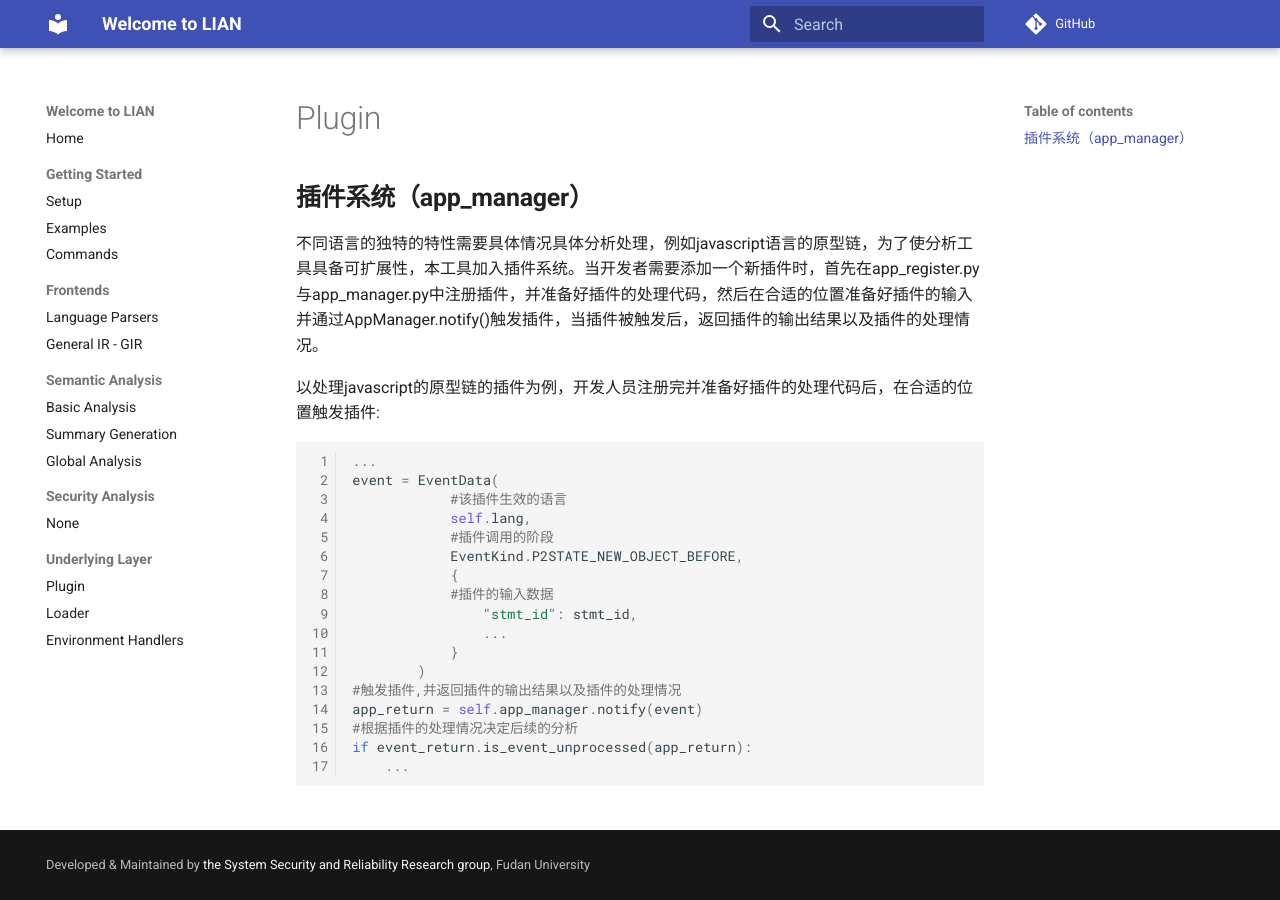
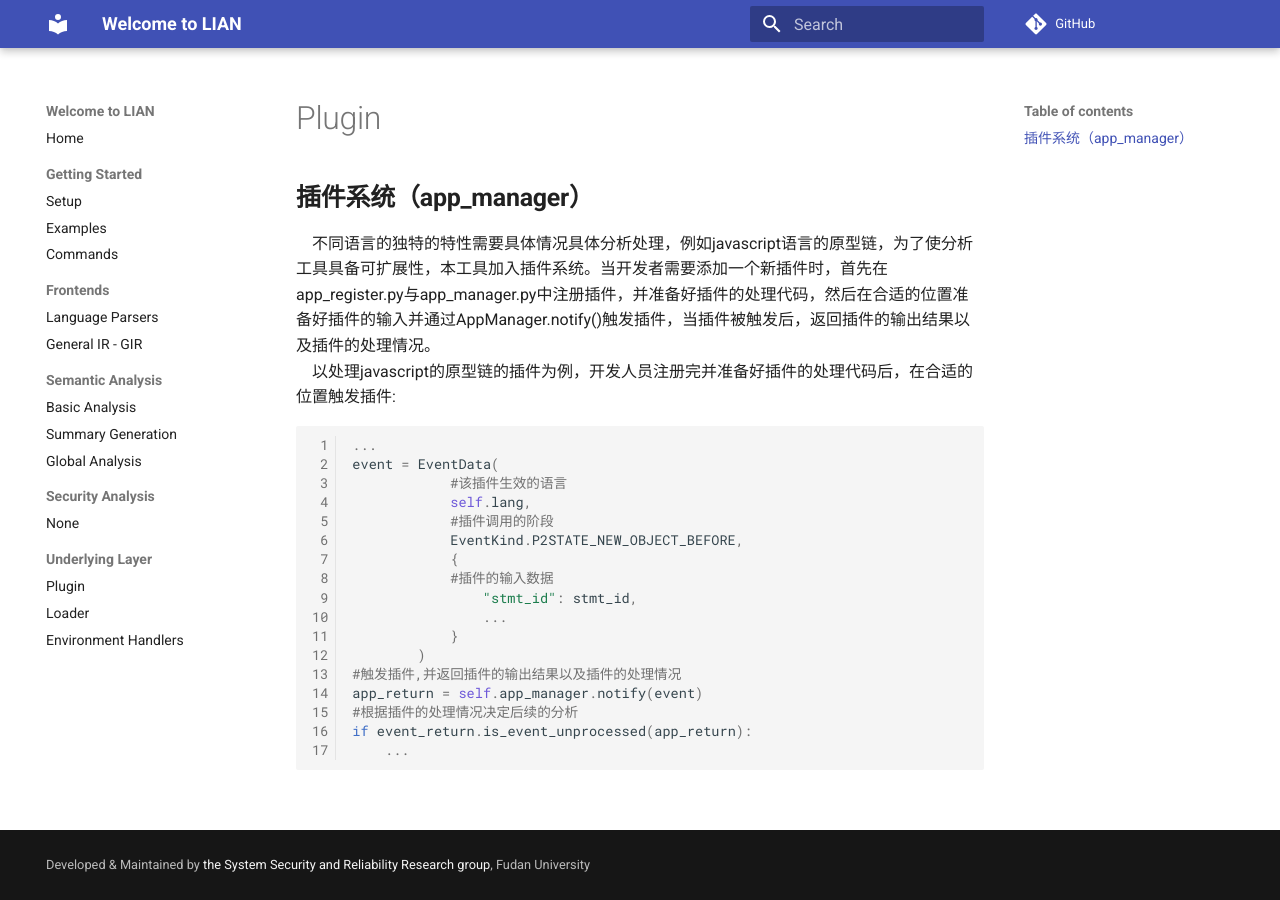
Before and after one commit to yang-guangliang/lian, an MkDocs documentation site: the page built from docs/zh/plugin.md, in a window 1280 px wide. Built offline with MkDocs 1.6.1 and Material for MkDocs 9.7.7, drawn with Linux system fonts in a browser that asks for light colours; comment, search, counter and statistics services are not loaded.

````diff
--- a/docs/zh/plugin.md
+++ b/docs/zh/plugin.md
@@ -1,8 +1,7 @@
 ## **插件系统（app_manager）**
 
-不同语言的独特的特性需要具体情况具体分析处理，例如javascript语言的原型链，为了使分析工具具备可扩展性，本工具加入插件系统。当开发者需要添加一个新插件时，首先在app_register.py与app_manager.py中注册插件，并准备好插件的处理代码，然后在合适的位置准备好插件的输入并通过AppManager.notify()触发插件，当插件被触发后，返回插件的输出结果以及插件的处理情况。
-
-以处理javascript的原型链的插件为例，开发人员注册完并准备好插件的处理代码后，在合适的位置触发插件:
+&emsp;不同语言的独特的特性需要具体情况具体分析处理，例如javascript语言的原型链，为了使分析工具具备可扩展性，本工具加入插件系统。当开发者需要添加一个新插件时，首先在app_register.py与app_manager.py中注册插件，并准备好插件的处理代码，然后在合适的位置准备好插件的输入并通过AppManager.notify()触发插件，当插件被触发后，返回插件的输出结果以及插件的处理情况。<br>
+&emsp;以处理javascript的原型链的插件为例，开发人员注册完并准备好插件的处理代码后，在合适的位置触发插件:
 
 ```python
 ...
````
